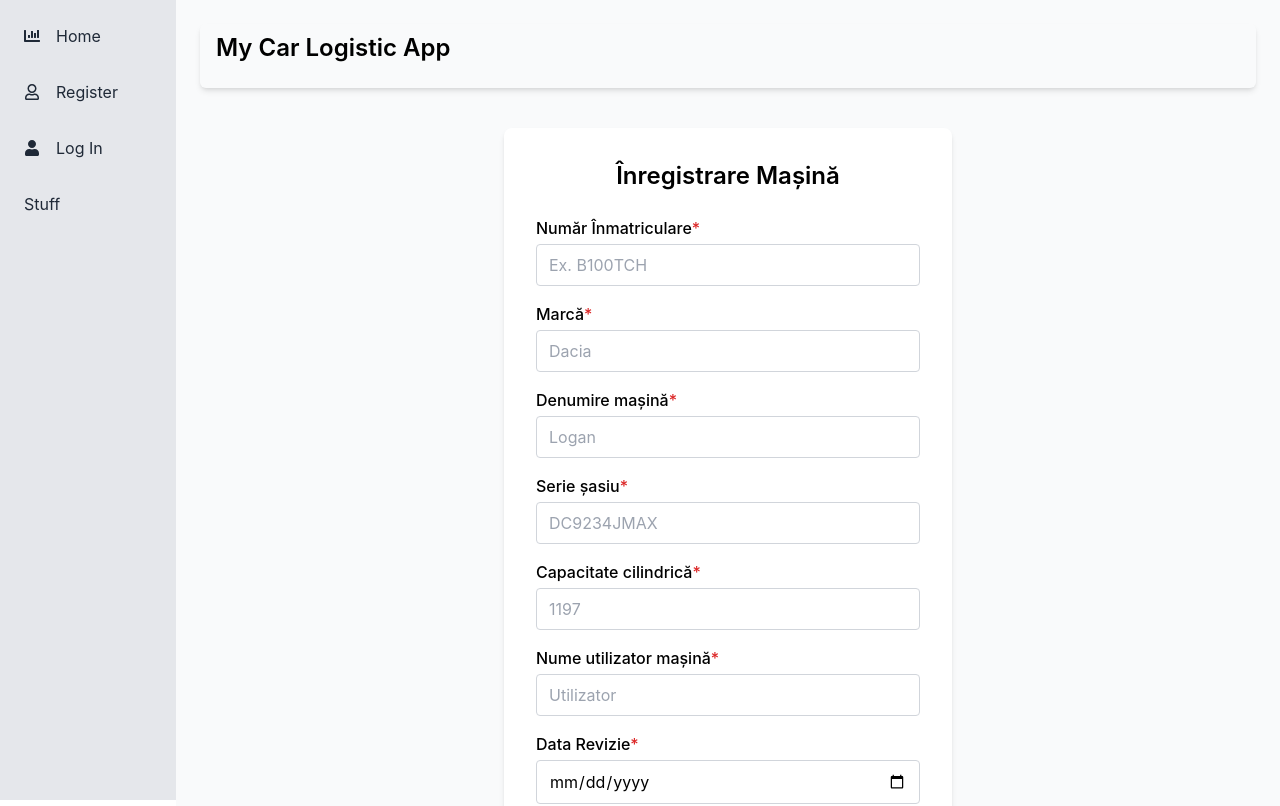
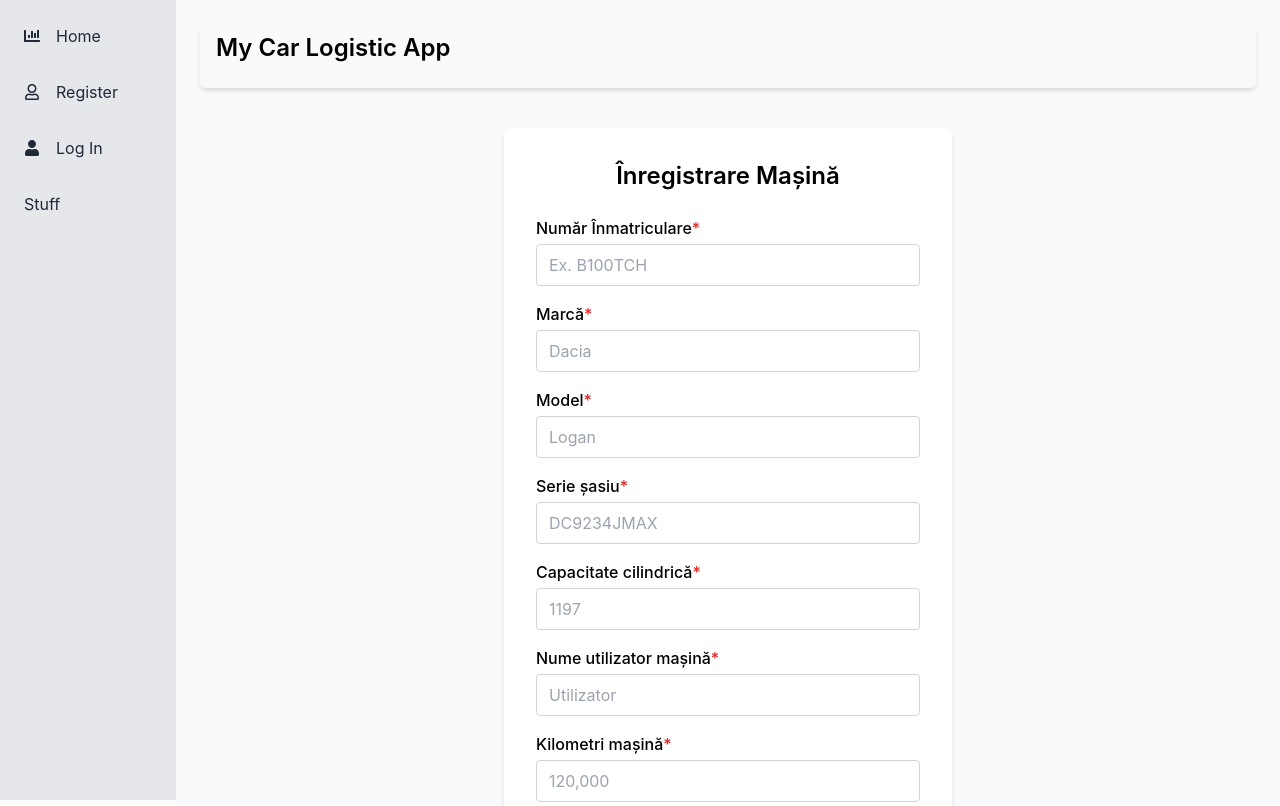
Before and after one commit to EdwardN93/react-final-project, a React (Vite) app: page /register-car in a window 1280 px wide. Shown: the top 806 px of the page. Built offline with nearby package versions, Linux system fonts and the light colour scheme.

Commit message:
stylized vehicle details, added kilometers to cars db

```diff
--- a/db.json
+++ b/db.json
@@ -37,6 +37,8 @@
       "user": "Gugiu Daniel",
       "status": "Activa",
       "nextRevDate": "2025-07-15",
+      "kilometers": "145,080",
+
       "id": 4
     },
     {
@@ -51,6 +53,8 @@
       "user": "Marian Sirbu",
       "status": "Activa",
       "nextRevDate": "2025-10-06",
+      "kilometers": "44,513",
+
       "id": 5
     },
     {
@@ -65,6 +69,8 @@
       "user": "Laurentiu Nedelcu",
       "status": "Activa",
       "nextRevDate": "2026-08-07",
+      "kilometers": "150,000",
+
       "id": 6
     },
     {
@@ -79,6 +85,7 @@
       "user": "Seda Koek",
       "status": "Activa",
       "nextRevDate": "2026-03-18",
+      "kilometers": "70,000",
       "id": 7
     },
     {
@@ -93,6 +100,8 @@
       "user": "Nedelciu Alexandru",
       "status": "Activa",
       "nextRevDate": "2026-06-09",
+      "kilometers": "42,872",
+
       "id": 8
     },
     {
@@ -107,6 +116,8 @@
       "user": "Marian Stelea",
       "status": "Activa",
       "nextRevDate": "2025-07-04",
+      "kilometers": "8,511",
+
       "id": 9
     },
     {
@@ -121,6 +132,7 @@
       "user": "Cocker Joe",
       "status": "Activa",
       "nextRevDate": "2026-06-07",
+      "kilometers": "21,874",
       "id": 10
     },
     {
@@ -135,6 +147,7 @@
       "user": "Marian Marinu",
       "status": "Activa",
       "nextRevDate": "2026-06-17",
+      "kilometers": "25,477",
       "id": 11
     }
   ]
--- a/src/Components/Types/Types.ts
+++ b/src/Components/Types/Types.ts
@@ -13,6 +13,7 @@ export type Car = {
   user?: string;
   status?: string;
   nextRevDate?: string;
+  kilometers?: string;
 };
 
 // li Element for SideNav
--- a/src/Components/VehicleDetails/VehicleDetails.tsx
+++ b/src/Components/VehicleDetails/VehicleDetails.tsx
@@ -31,15 +31,17 @@ export default function VehicleDetails() {
   if (!car) return <div className="p-6">Loading car data...</div>;
 
   const carDetails = [
-    { label: "Brand", value: car.carBrand },
+    { label: "Marcă", value: car.carBrand },
     { label: "Model", value: car.carName },
-    { label: "VIN", value: car.vinNumber },
+    { label: "Serie șasiu", value: car.vinNumber },
     { label: "Combustibil", value: car.fuelType },
-    { label: "Capacitate Motor", value: `${car.engineCapacity} cmc` },
+    { label: "Capacitate motor", value: `${car.engineCapacity} cmc` },
     { label: "Categorie", value: car.category },
     { label: "Departament", value: car.department },
     { label: "Utilizator", value: car.user },
     { label: "Status", value: car.status },
+    { label: "Kilometri", value: car.kilometers },
+
     {
       label: "Data următoarei revizii",
       value: intlDate(car?.nextRevDate ? car.nextRevDate : ""),
@@ -59,7 +61,7 @@ export default function VehicleDetails() {
     >
       <div className="p-6">
         <h2 className="text-xl font-bold mb-4">
-          Vehicle Details - {car.plateNumber}
+          Detalii Vehicul - {car.plateNumber}
         </h2>
         <ul className="space-y-2">
           {carDetails.map(({ label, value }) => {
@@ -69,7 +71,11 @@ export default function VehicleDetails() {
             return (
               <li
                 key={label}
-                className={isUrgent ? "text-red-600 font-semibold" : ""}
+                className={
+                  isUrgent
+                    ? "text-red-600 font-semibold grid grid-cols-2"
+                    : "grid grid-cols-4"
+                }
               >
                 <strong>{label}:</strong> {value}
               </li>
--- a/src/Components/routes/RegisterCar/RegisterCar.tsx
+++ b/src/Components/routes/RegisterCar/RegisterCar.tsx
@@ -113,7 +113,7 @@ export function RegisterCar() {
 
           <div className="mb-4">
             <label htmlFor="carName" className="block mb-1 font-medium">
-              Denumire mașină<span className="text-red-600">*</span>
+              Model<span className="text-red-600">*</span>
             </label>
             <input
               type="text"
@@ -161,15 +161,29 @@ export function RegisterCar() {
               className="w-full border border-gray-300 rounded px-3 py-2 focus:outline-none focus:ring focus:ring-blue-400"
               type="text"
               name="user"
-              id=""
+              id="user"
               placeholder="Utilizator"
               required
             ></input>
           </div>
 
           <div className="mb-4">
+            <label htmlFor="kilometers" className="block mb-1 font-medium">
+              Kilometri mașină<span className="text-red-600">*</span>
+            </label>
+            <input
+              className="w-full border border-gray-300 rounded px-3 py-2 focus:outline-none focus:ring focus:ring-blue-400"
+              type="text"
+              name="kilometers"
+              id="kilometers"
+              placeholder="120,000"
+              required
+            ></input>
+          </div>
+
+          <div className="mb-4">
             <label htmlFor="nextRevDate" className="block mb-1 font-medium">
-              Data Revizie<span className="text-red-600">*</span>
+              Data revizie<span className="text-red-600">*</span>
             </label>
             <input
               className="w-full border border-gray-300 rounded px-3 py-2 focus:outline-none focus:ring focus:ring-blue-400"
@@ -219,6 +233,7 @@ export function RegisterCar() {
             </label>
             <select
               name="department"
+              id="department"
               className="p-2 rounded hover:cursor-pointer border"
               required
             >
@@ -239,6 +254,7 @@ export function RegisterCar() {
             </label>
             <select
               name="status"
+              id="status"
               className="p-2 rounded hover:cursor-pointer border"
             >
               <option value="Activa">Activă</option>
```
